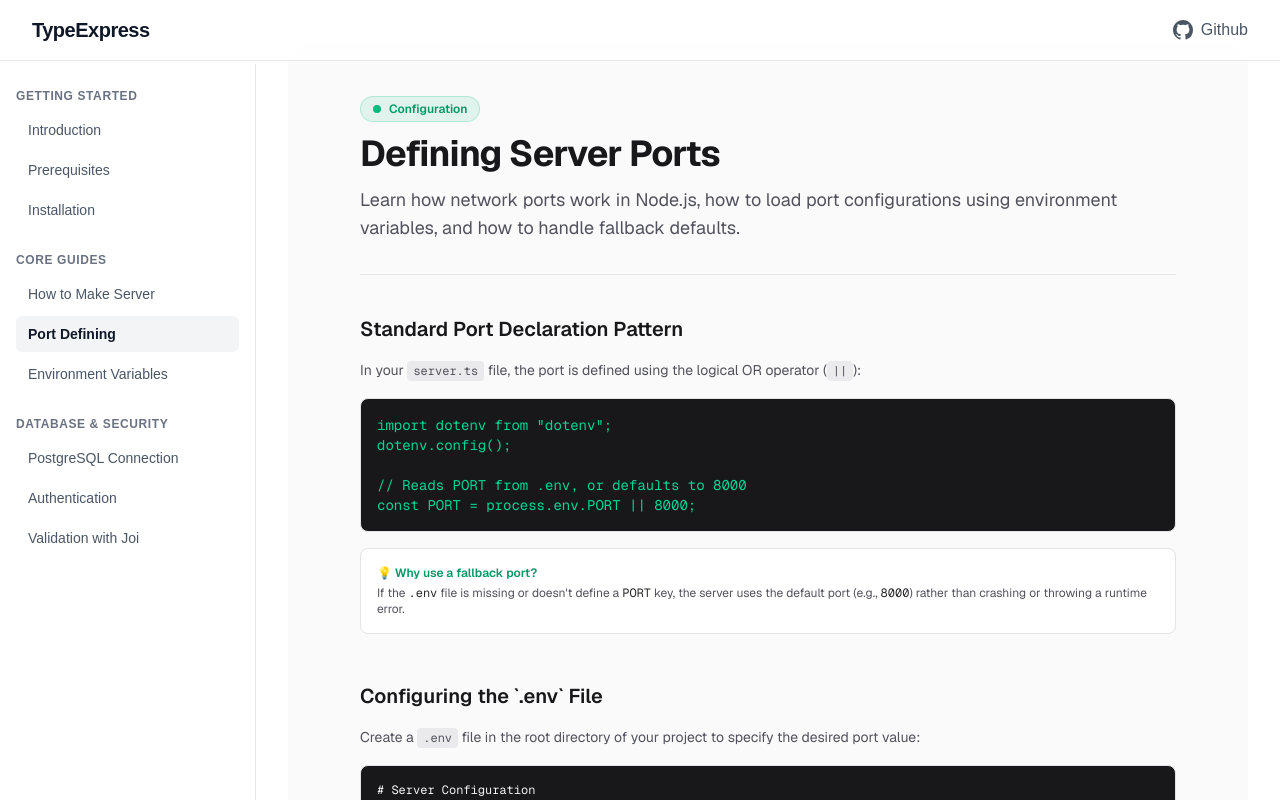
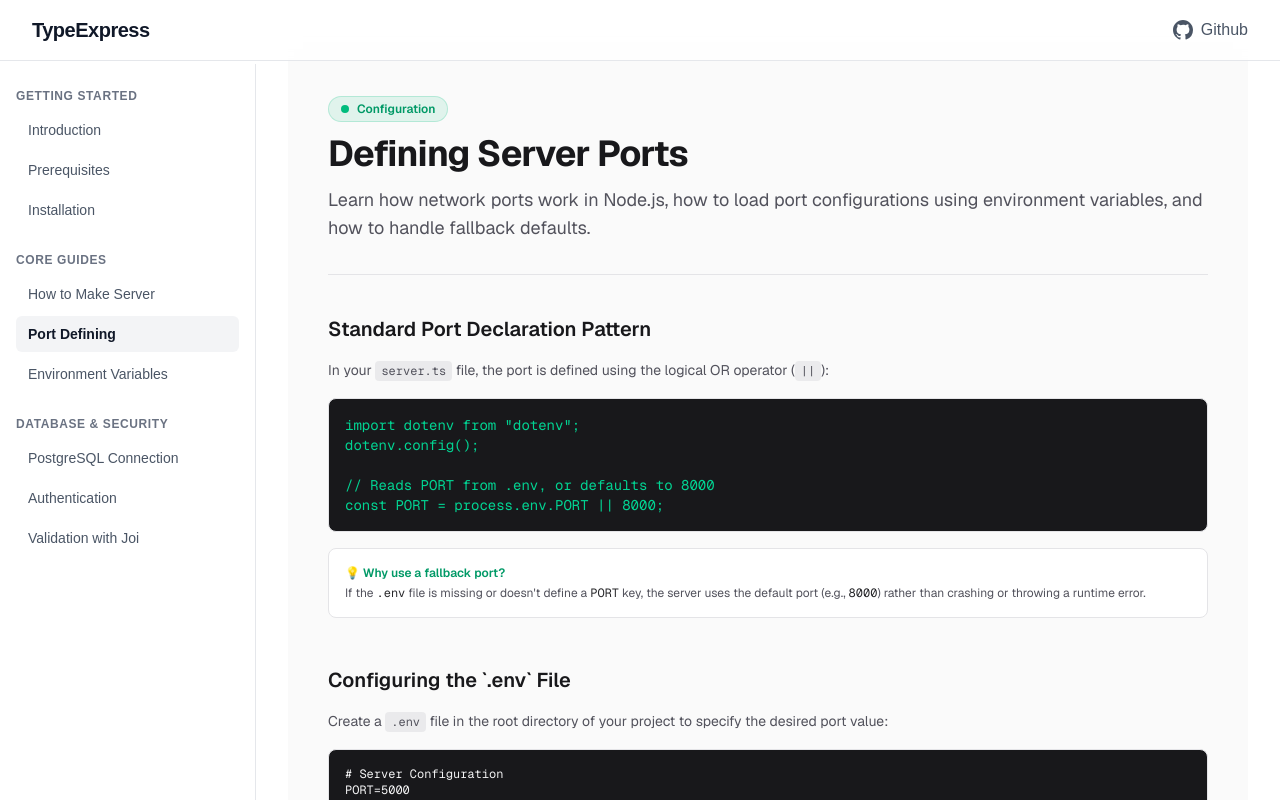
Before and after one commit to Anilbal/documentation-for-typescript-in-backend, a Next.js app: page /port-defining in a window 1280 px wide. Shown: the top 800 px of the page. Built offline with nearby package versions, Linux system fonts and the light colour scheme.

Commit message:
fix layout

```diff
--- a/app/port-defining/page.tsx
+++ b/app/port-defining/page.tsx
@@ -1,7 +1,7 @@
 export default function PortConfigurationPage() {
   return (
     <div className="w-full flex-1 bg-zinc-50 font-sans text-zinc-900 dark:bg-black dark:text-zinc-100">
-      <main className="mx-auto max-w-4xl px-6 py-16 sm:px-10">
+      <main className="px-6 py-16 sm:px-10">
         {/* Page Title & Header */}
         <div className="space-y-3 border-b border-zinc-200 pb-8 dark:border-zinc-800">
           <div className="inline-flex items-center gap-2 rounded-full border border-emerald-500/20 bg-emerald-500/10 px-3 py-1 text-xs font-semibold text-emerald-600 dark:text-emerald-400">
```
